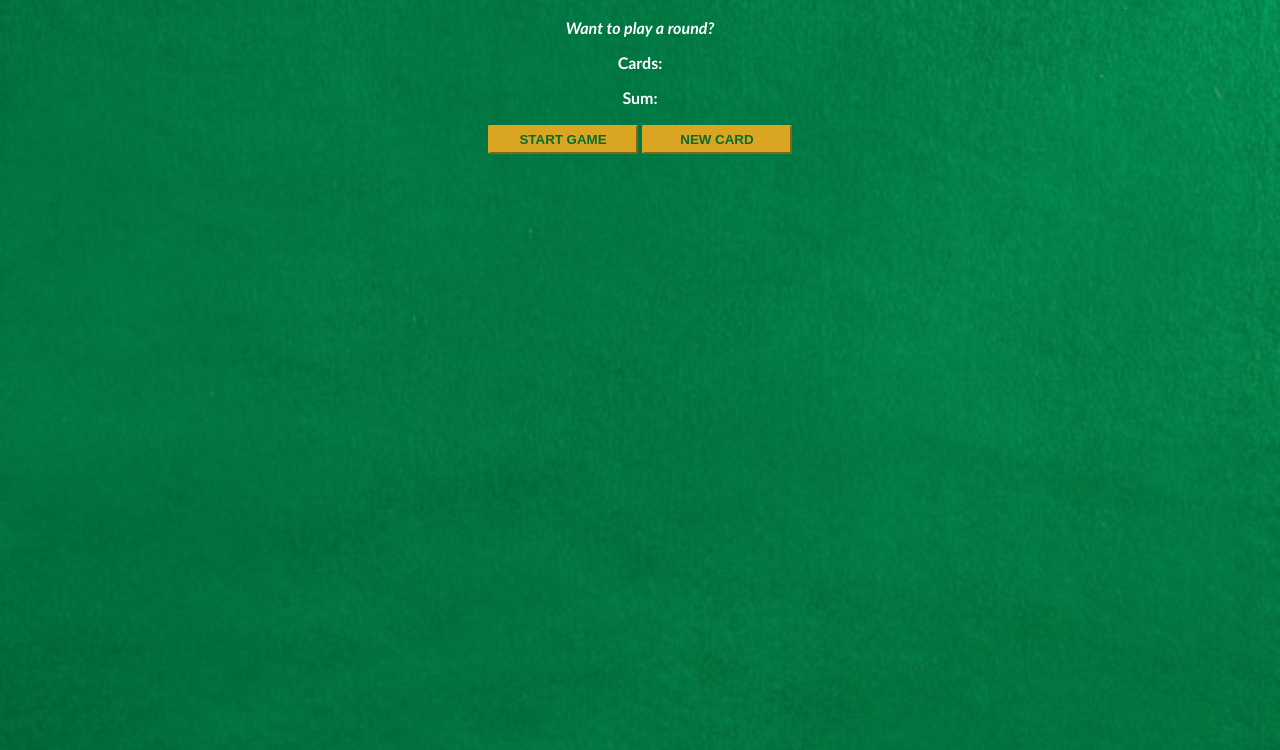
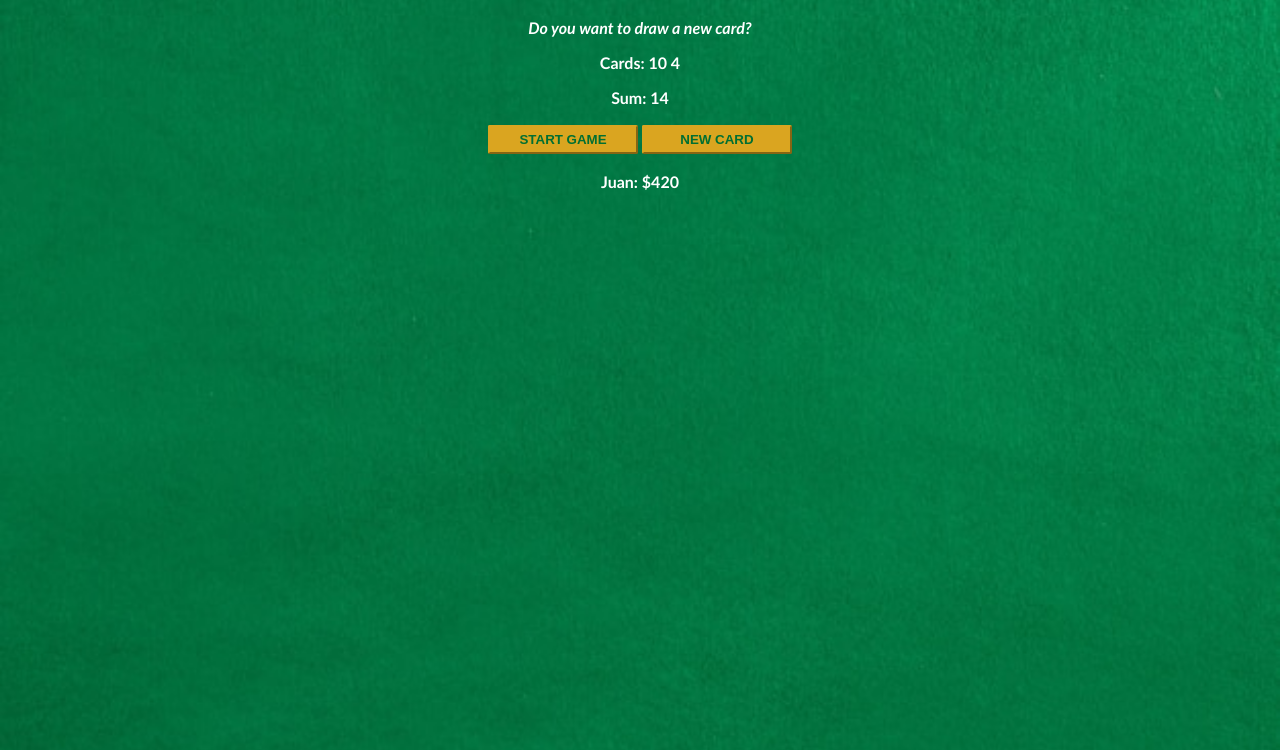
Before and after one commit to juannn8/blackjack, a plain HTML site: page index.html in a window 1280 px wide. Both pictures are taken after a click on the button "START GAME". Shown: the part 50-800 px from the top of the page. Drawn offline with Linux system fonts and the light colour scheme.

Commit message:
Blackjack Game Completed

```diff
--- a/index.html
+++ b/index.html
@@ -11,6 +11,7 @@
     <p id="sum-el">Sum:</p>
     <button onclick="startGame()">START GAME</button>
     <button onclick="newCard()">NEW CARD</button>
+    <p id="player-el"></p>
     <script src="index.js"></script>
 </body>
 
--- a/index.js
+++ b/index.js
@@ -1,56 +1,61 @@
-// let firstCard = 10
-// let secondCard = 7
-// let cards = [firstCard, secondCard]
-// let sum = firstCard + secondCard
-// let hasBlackjack = false
-// let isAlive = true
-// let message = ''
-// let messageEl = document.getElementById('message-el')
-// let sumEl = document.querySelector('#sum-el')
-// let cardsEl = document.querySelector('#cards-el')
+let player = {
+    name: 'Juan',
+    chips: 420
+}
+let cards = []
+let sum = 0
+let hasBlackjack = false
+let isAlive = false
+let message = ''
+let messageEl = document.getElementById('message-el')
+let playerEl = document.getElementById('player-el')
+let sumEl = document.querySelector('#sum-el')
+let cardsEl = document.querySelector('#cards-el')
+playerEl.textContent = player.name + ': $' + player.chips
 
-// function startGame() {
-//     renderGame()
-// }
+function startGame() {
+    isAlive = true
+    let firstCard = getRandomCard()
+    let secondCard = getRandomCard()
+    cards = [firstCard, secondCard]
+    sum = firstCard + secondCard
+    renderGame()
+}
 
-// function renderGame() {
-//     sumEl.textContent = 'Sum: ' + sum
-//     cardsEl.textContent = 'Cards: ' + cards[0] + ' ' + cards[1]
-//     if (sum <= 20) {
-//         message = 'Do you want to draw a new card?'
-//     } else if (sum === 21) {
-//         message = 'Woohoo! You\'ve got Blackjack!'
-//         hasBlackjack = true
-//     } else {
-//         message = 'You\'re out of the game!'
-//         isAlive = false
-//     }
-//     messageEl.textContent = message
-// }
+function getRandomCard() {
+    let randomCard = Math.floor(Math.random() * 13) + 1
+    if (randomCard === 1) {
+        return 11
+    } else if (randomCard > 10) {
+        return 10
+    } else {
+        return randomCard
+    }
+}
 
-// function newCard() {
-//     console.log('Drawing a new card from the deck!')
-//     let card = 4
-//     sum += card
-//     startGame()
-// }
+function renderGame() {
+    cardsEl.textContent = 'Cards: '
+    for (let i = 0; i < cards.length; i++) {
+        cardsEl.textContent += cards[i] + ' '
+    }
+    sumEl.textContent = 'Sum: ' + sum
+    if (sum <= 20) {
+        message = 'Do you want to draw a new card?'
+    } else if (sum === 21) {
+        message = 'Woohoo! You\'ve got Blackjack!'
+        hasBlackjack = true
+    } else {
+        message = 'You\'re out of the game!'
+        isAlive = false
+    }
+    messageEl.textContent = message
+}
 
-// let cards = [2, 7]
-// cards.push(8)
-// console.log(cards)
-
-let messages = [
-    'Hey, how\'s it going?',
-    'I\'m great, thank you! How about you?',
-    'All good. Been working on my portfolio lately.'
-]
-
-let newMessage = 'Same here!'
-
-messages.push(newMessage)
-
-console.log(messages)
-
-messages.pop()
-
-console.log(messages)
+function newCard() {
+    if (isAlive === true && hasBlackjack === false) {
+        let card = getRandomCard()
+        sum += card
+        cards.push(card)
+        renderGame()
+    }
+}
```
